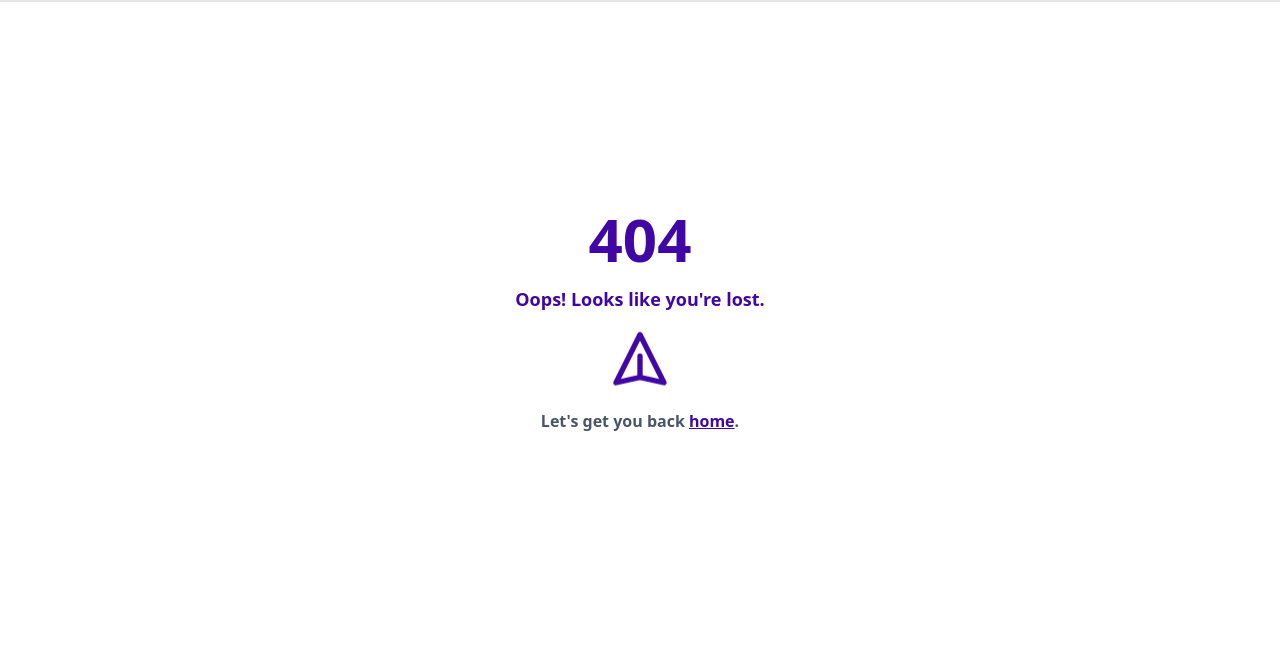
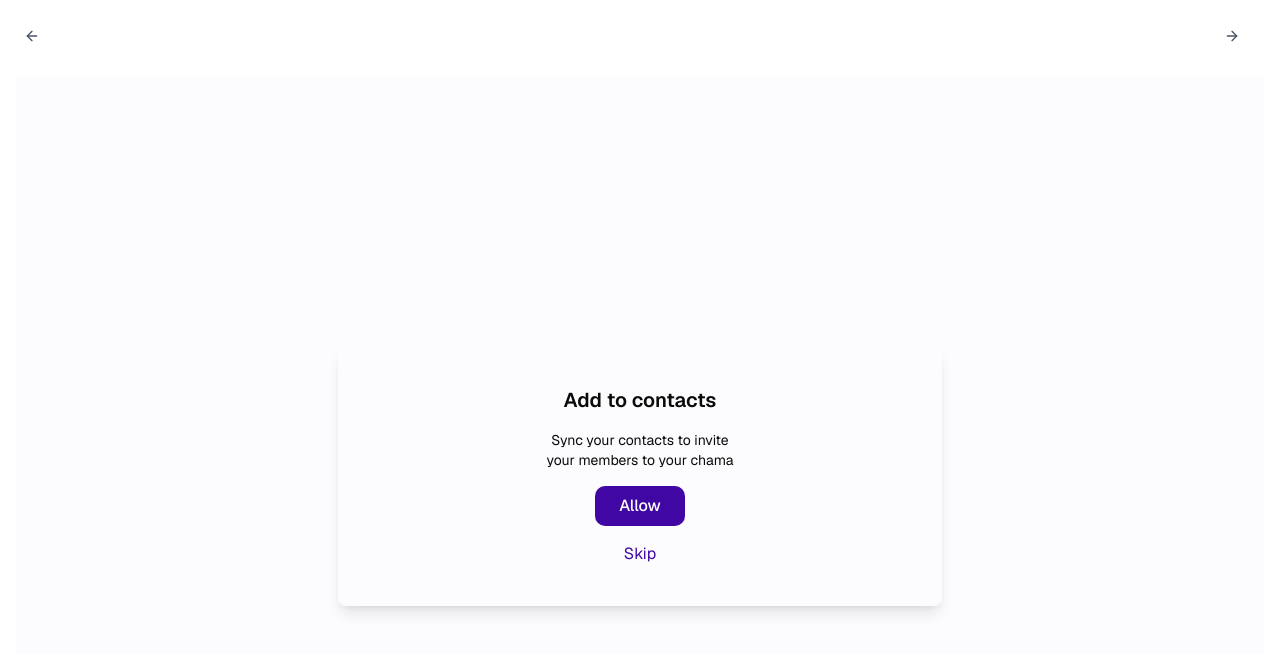
Before and after one commit to MastercraftHq/akibapamoja-frontend, a React (Vite) app: page /ModalContact in a window 1280 px wide. Before the commit this address had no page. Shown: the top 654 px of the page. Built offline with nearby package versions, Linux system fonts and the light colour scheme.

Commit message:
feat:ModalContactPopup, created modal contact popal for adding friend to profile page

```diff
--- a/src/pages/dashboard/index.tsx
+++ b/src/pages/dashboard/index.tsx
@@ -4,7 +4,8 @@ import Buttons from "../../components/Buttons";
 
 const Dashboard = () => {
   return (
-    <div className=" flex flex-col justify-center p-6 gap-4">
+    <div className="h-screen flex flex-col justify-center items-center p-6 gap-4">
+
       <h2 className="text-2xl"> This is the homepage</h2>
       <div className="flex gap-2">
         <Buttons to="/setprofile" label="SetProfile" variant="primary" />
@@ -13,6 +14,7 @@ const Dashboard = () => {
           label="setPassword"
           variant="primary"
         />
+        <Buttons to="/ModalContact" label="ModalContact" variant="primary" />
       </div>
     </div>
   );
--- a/src/pages/setprofile/index.tsx
+++ b/src/pages/setprofile/index.tsx
@@ -12,12 +12,12 @@ const SetProfile = () => {
     <div className="min-h-screen flex flex-col p-6 relative w-full">
       <div className="flex justify-between w-full mb-8">
         <Button variant="ghost" size="sm" className="mr-4 p-2">
-          <Link to="/">
+          <Link to="/auth/set-password">
             <ArrowLeft size={24} className="text-gray-600" />
           </Link>
         </Button>
         <Link
-          to="/next-page"
+          to="/auth/login"
           className="text-primary hover:opacity-80 transition-opacity"
         >
           Skip
@@ -87,9 +87,9 @@ const SetProfile = () => {
           </div>
         </div>
 
-        <div className="w-full absolute bottom-0 py-2 px-4">
+        <div className="w-1/2 md:w-1/3 absolute bottom-0 py-1 px-4">
           {/* <Buttons to="/auth/login" label="Next" variant="primary" /> */}
-          <button className="w-full bg-primary text-white py-3 sm:py-4 rounded-md font-semibold text-base ">
+          <button className="w-full bg-primary text-white py-3 sm:py-4 rounded-md font-semibold text-base">
             Next
           </button>
         </div>
--- /dev/null
+++ b/src/pages/setprofile/modal.tsx
@@ -0,0 +1,40 @@
+/** @format */
+import { Link } from "react-router-dom";
+import Buttons from "../../components/Buttons";
+import { Button } from "@/components/ui/button";
+
+import { ArrowLeft, ArrowRight } from "lucide-react";
+
+const ModalContact = () => {
+  return (
+    <div className="min-h-screen font-geist flex flex-col px-2 sm:px-4 gap-6 py-5">
+      <div className="flex justify-between w-full">
+        <Button variant="ghost" size="sm" className="mr-4 p-2">
+          <Link to="/auth/set-password">
+            <ArrowLeft size={24} className="text-gray-600" />
+          </Link>
+        </Button>
+        <Button variant="ghost" size="sm" className="mr-4 p-2">
+          <Link to="/SetProfile">
+            <ArrowRight size={24} className="text-gray-600" />
+          </Link>
+        </Button>
+      </div>
+      <div className="h-screen flex items-center justify-center px-5 bg-[#FCFBFD]">
+        <div className="w-full md:w-1/2 shadow-lg rounded-md py-10 flex flex-col gap-4 items-center justify-center ">
+          <h2 className="font-geist text-xl font-semibold">Add to contacts</h2>
+          <p className="text-sm text-center ">
+            Sync your contacts to invite<br></br> your members to your chama
+          </p>
+          <Buttons to="" label="Allow" variant="primary" />
+          <Link to="" className="text-primary">
+            {" "}
+            Skip
+          </Link>
+        </div>
+      </div>
+    </div>
+  );
+};
+
+export default ModalContact;
--- a/src/routes.tsx
+++ b/src/routes.tsx
@@ -16,6 +16,7 @@ import SetPasswordLayout from "./layouts/password-layout";
 import SetPasswordPage from "./pages/auth/password-page";
 import ConfirmCodePage from "./pages/auth/confirm-code-page";
 import DisplayNamePage from "./pages/auth/display-name-page";
+import ModalContact from "./pages/setprofile/modal";
 
 const Router = () => {
   const routes = useRoutes([
@@ -107,6 +108,10 @@ const Router = () => {
       path: "setprofile",
       element: <SetProfile />,
     },
+    {
+      path: "ModalContact",
+      element: <ModalContact />,
+    },
   ]);
 
   return routes;
```
